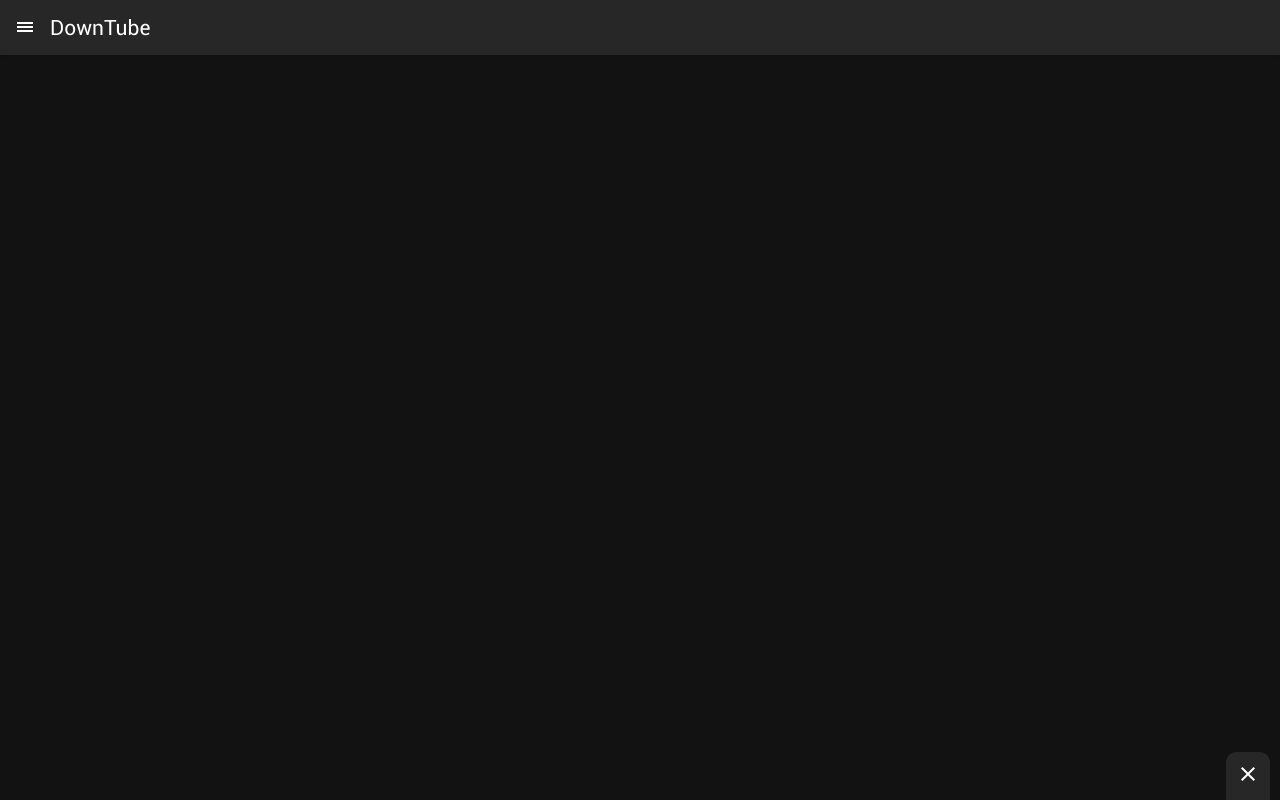
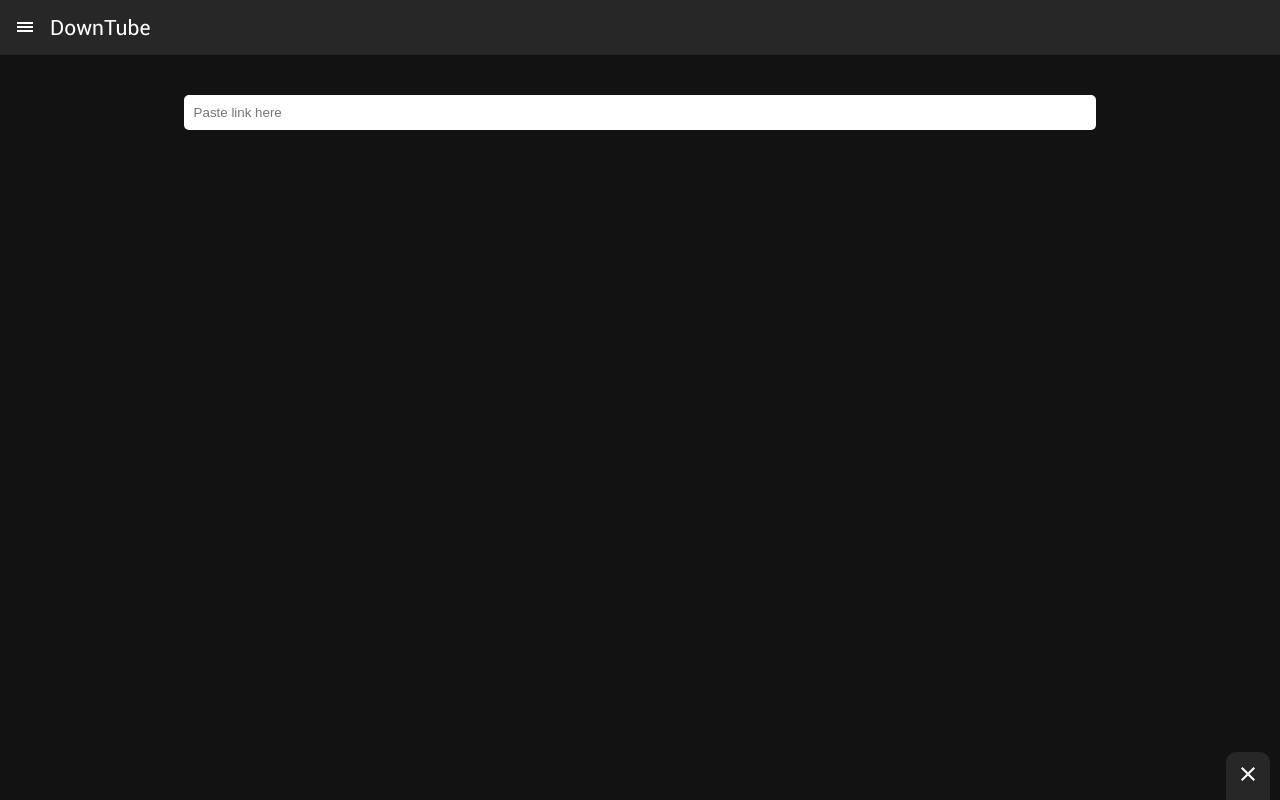
Before and after one commit to grishatop1/downtube, a plain HTML site: page assets/index.html in a window 1280 px wide. Drawn offline with Linux system fonts and the light colour scheme.

Commit message:
some fixes

```diff
--- a/assets/css/index.css
+++ b/assets/css/index.css
@@ -7,6 +7,7 @@ html,
 body {
   width: 100%;
   height: 100vh;
+  overflow-y: hidden;
 }
 
 body {
@@ -26,6 +27,7 @@ body {
 
 #main {
   transition: margin-left 0.2s;
+  height: 100%;
 }
 
 .header {
@@ -109,3 +111,27 @@ body {
   font-size: 36px;
   position: relative;
 }
+
+.page {
+  margin: 20px;
+  display: flex;
+  height: 100%;
+}
+
+#home-page {
+  justify-content: center;
+}
+
+.input-block {
+  margin-top: 20px;
+  width: 90%;
+  text-align: center;
+}
+
+.input-block input {
+  width: 80%;
+  padding: 10px;
+  border: none;
+  border-radius: 5px;
+  outline: none;
+}
--- a/assets/index.html
+++ b/assets/index.html
@@ -34,11 +34,16 @@
 
         <div class="header-drag pywebview-drag-region">
         </div>
+    </div>
 
-        <div class="page" id="home-page"></div>
-        <div class="page" id="downloads-page"></div>
-        <div class="page" id="settings-page"></div>
+    <div class="page" id="home-page">
+        <div class="input-block">
+            <input type="text" id="input-link" placeholder="Paste link here">
+        </div>
     </div>
+
+    <div class="page" id="downloads-page" style="display: none;"></div>
+    <div class="page" id="settings-page" style="display: none;"></div>
 
     <div class="exit-block">
         <svg xmlns="http://www.w3.org/2000/svg" height="24px" viewBox="0 0 24 24" width="24px" fill="#FFFFFF" onclick="pywebview.api.quit()"><path d="M0 0h24v24H0V0z" fill="none"/><path d="M19 6.41L17.59 5 12 10.59 6.41 5 5 6.41 10.59 12 5 17.59 6.41 19 12 13.41 17.59 19 19 17.59 13.41 12 19 6.41z"/></svg>
```
